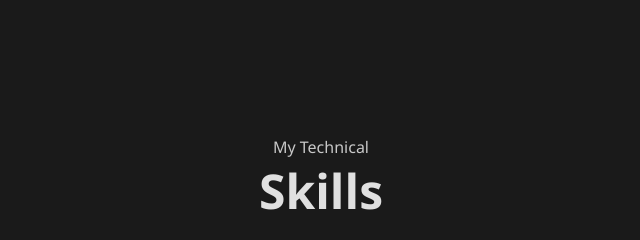
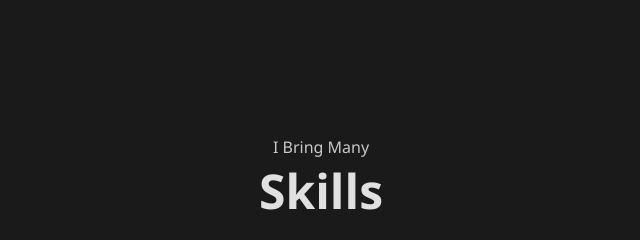
Before and after one commit to GoldenKnight123/goldenknight123.github.io, a plain HTML site: page index.html in a window 1280 px wide. Shown: the part 1560-1800 px from the top of the page, 319-959 px from the left. Drawn offline with Linux system fonts and the light colour scheme.

Commit message:
Updated skills section subtitle text slightly.

```diff
--- a/index.html
+++ b/index.html
@@ -140,7 +140,7 @@
       />
     </section>
     <section id="skills">
-      <p class="section__text__p1">My Technical</p>
+      <p class="section__text__p1">I Bring Many</p>
       <h1 class="title">Skills</h1>
       <div class="section-container">
         <div class="skills-container">
```
